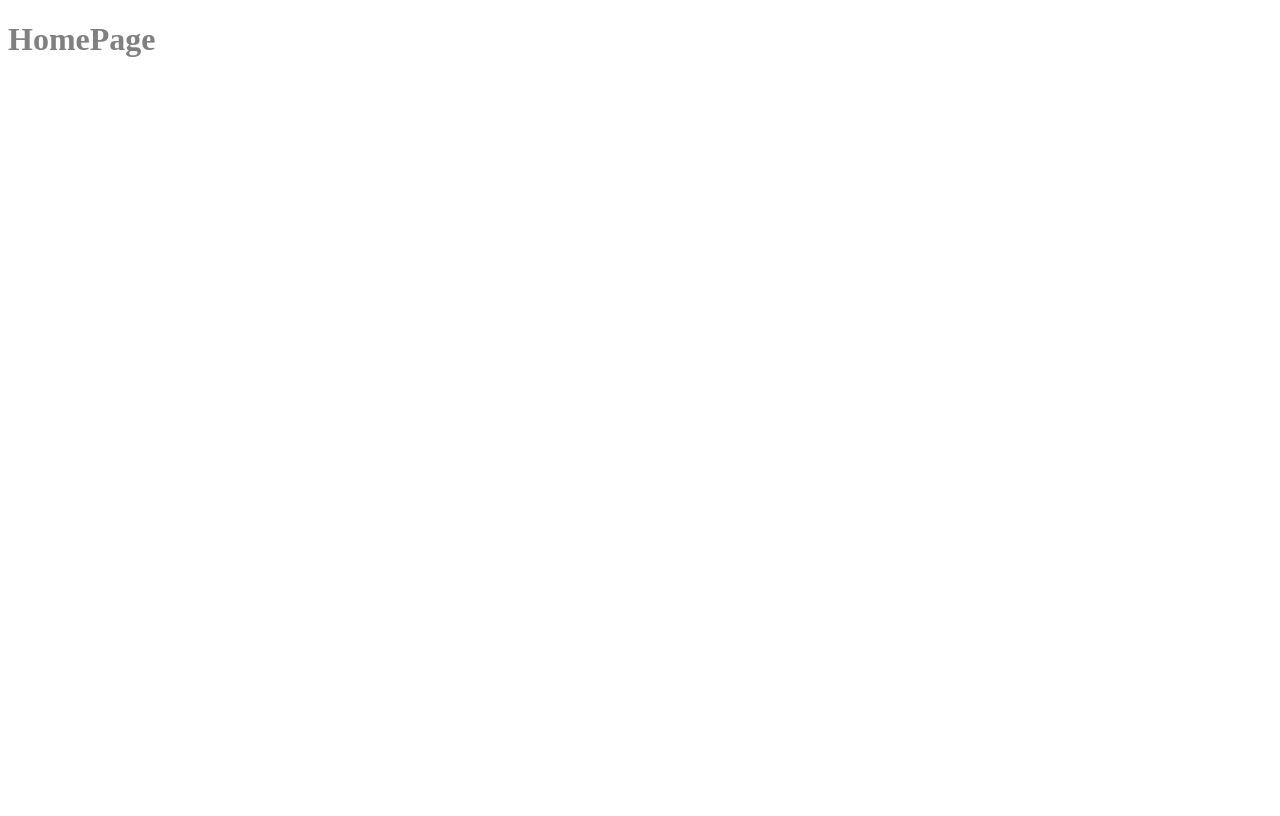
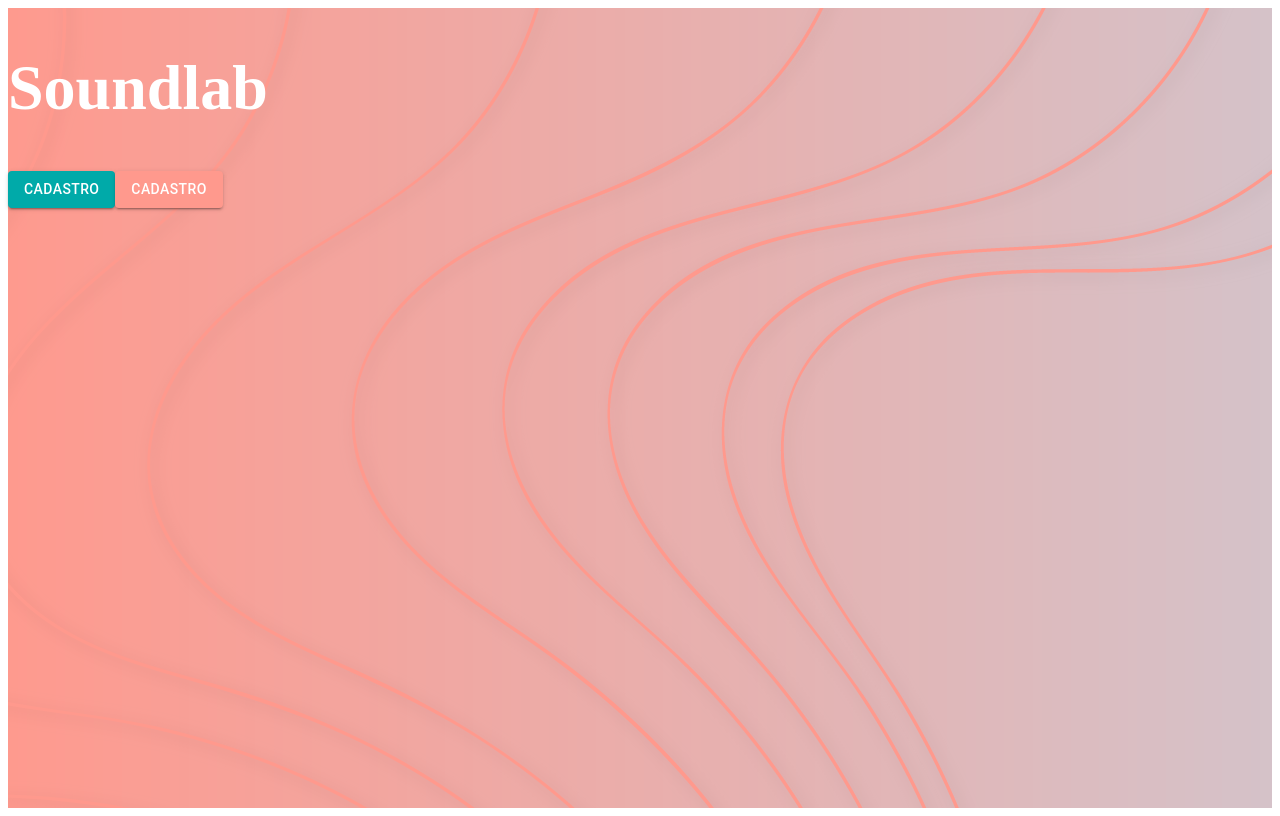
Before and after one commit to tainah12/Soundlab-Front, a React (Create React App) app in the folder soundlab/: page /home in a window 1280 px wide. Built offline with nearby package versions, Linux system fonts and the light colour scheme; the HTML template or start-up script is replaced by a standard one.

Commit message:
inicio css home

```diff
--- a/soundlab/public/index.html
+++ b/soundlab/public/index.html
@@ -1,14 +1,12 @@
 <!DOCTYPE html>
 <html lang="en">
+
 <head>
   <meta charset="utf-8" />
   <link rel="icon" href="%PUBLIC_URL%/favicon.ico" />
   <meta name="viewport" content="width=device-width, initial-scale=1" />
   <meta name="theme-color" content="#000000" />
-    <meta
-      name="description"
-      content="Web site created using create-react-app"
-    />
+  <meta name="description" content="Web site created using create-react-app" />
   <link rel="apple-touch-icon" href="%PUBLIC_URL%/logo192.png" />
   <!--
       manifest.json provides metadata used when your web app is installed on a
@@ -25,7 +23,16 @@
       Learn how to configure a non-root public URL by running `npm run build`.
     -->
   <title>React App</title>
+  <style>
+    #root {
+      margin: 0;
+      padding: 0;
+      width: 100%;
+      min-height: 100vh;
+    }
+  </style>
 </head>
+
 <body>
   <noscript>You need to enable JavaScript to run this app.</noscript>
   <div id="root"></div>
@@ -40,4 +47,5 @@
       To create a production bundle, use `npm run build` or `yarn build`.
     -->
 </body>
+
 </html>
--- a/soundlab/src/App.css
+++ b/soundlab/src/App.css
@@ -1,5 +1 @@
-@import url('https://fonts.googleapis.com/css2?family=Roboto:wght@100&display=swap');
-
-@import url('https://fonts.googleapis.com/css2?family=Akaya+Telivigala&family=Roboto:wght@100&display=swap');
-
-@import url('https://fonts.googleapis.com/css2?family=Akaya+Telivigala&family=Lobster&family=Roboto:wght@100&display=swap');
+@import url('https://fonts.googleapis.com/css2?family=Comfortaa:wght@300&display=swap');
--- a/soundlab/src/App.js
+++ b/soundlab/src/App.js
@@ -1,11 +1,13 @@
+import { ThemeProvider } from "@material-ui/styles";
 import React from "react"
+import theme from "./constants/theme";
 import Router from "./routes/Router"
 
 const App = () => {
   return (
-    <div>
+    <ThemeProvider theme={theme}>
       <Router/>
-    </div>
+    </ThemeProvider>
   );
 }
 
--- a/soundlab/src/constants/colors.js
+++ b/soundlab/src/constants/colors.js
@@ -1,2 +1,3 @@
-export const primaryColor = "00AAA9"
-export const secondaryColor = "FF998D"
+export const primaryColor = "#00AAA9"
+export const secondaryColor = "#FF998D"
+export const neutralColor = "#F9EEED"
--- a/soundlab/src/constants/theme.js
+++ b/soundlab/src/constants/theme.js
@@ -0,0 +1,20 @@
+import { createMuiTheme } from '@material-ui/core/styles';
+import { primaryColor, neutralColor, secondaryColor } from './colors';
+
+const theme = createMuiTheme({
+    palette: {
+        primary: {
+            main: primaryColor,
+            contrastText: "white"
+        },
+        secondary: {
+            main: secondaryColor,
+            contrastText: "white"
+        },
+        text: {
+            main: neutralColor,
+        },
+    },
+});
+
+export default theme
--- a/soundlab/src/pages/HomePage/HomePage.js
+++ b/soundlab/src/pages/HomePage/HomePage.js
@@ -1,11 +1,22 @@
+import { Button } from "@material-ui/core"
 import React from "react"
-import {Test} from "./styled"
+import { Title, HomeBackImage, Container } from "./styled"
+
 
 const HomePage = () => {
     return (
-        <div>
-            <Test>HomePage</Test>
-        </div>
+        <Container>
+        <HomeBackImage>
+            <Title>Soundlab</Title>
+            <Button variant="contained" color="primary">
+                Cadastro
+            </Button>
+            <Button variant="contained" color="secondary">
+                Cadastro
+            </Button>
+
+        </HomeBackImage>
+        </Container>
     )
 }
 
--- a/soundlab/src/pages/HomePage/styled.js
+++ b/soundlab/src/pages/HomePage/styled.js
@@ -1,6 +1,24 @@
 import styled from "styled-components"
+import homeBackImage from "../../assets/homeBackImage.png"
 
-export const Test = styled.h1`
-font-family: 'Lobster', cursive;
+export const Container = styled.h1`
+display:flex;
+justify-content: center;
+align-items: center;
+margin: 0;
+`
+
+export const Title = styled.h1`
+font-family: 'Comfortaa', cursive;
 color: gray;
+justify-content: center;
+align-items: center;
+color: white;
+
 `
+
+export const HomeBackImage = styled.div`
+width: 100vw;
+height:100vh;
+background-image: url(${homeBackImage});
+`;
```
Also changed, not shown: soundlab/src/assets/homeBackImage.png (added), 1 other file (tests, documents, lock files or other folders). Lines whose indentation alone changed are shown as unchanged.
